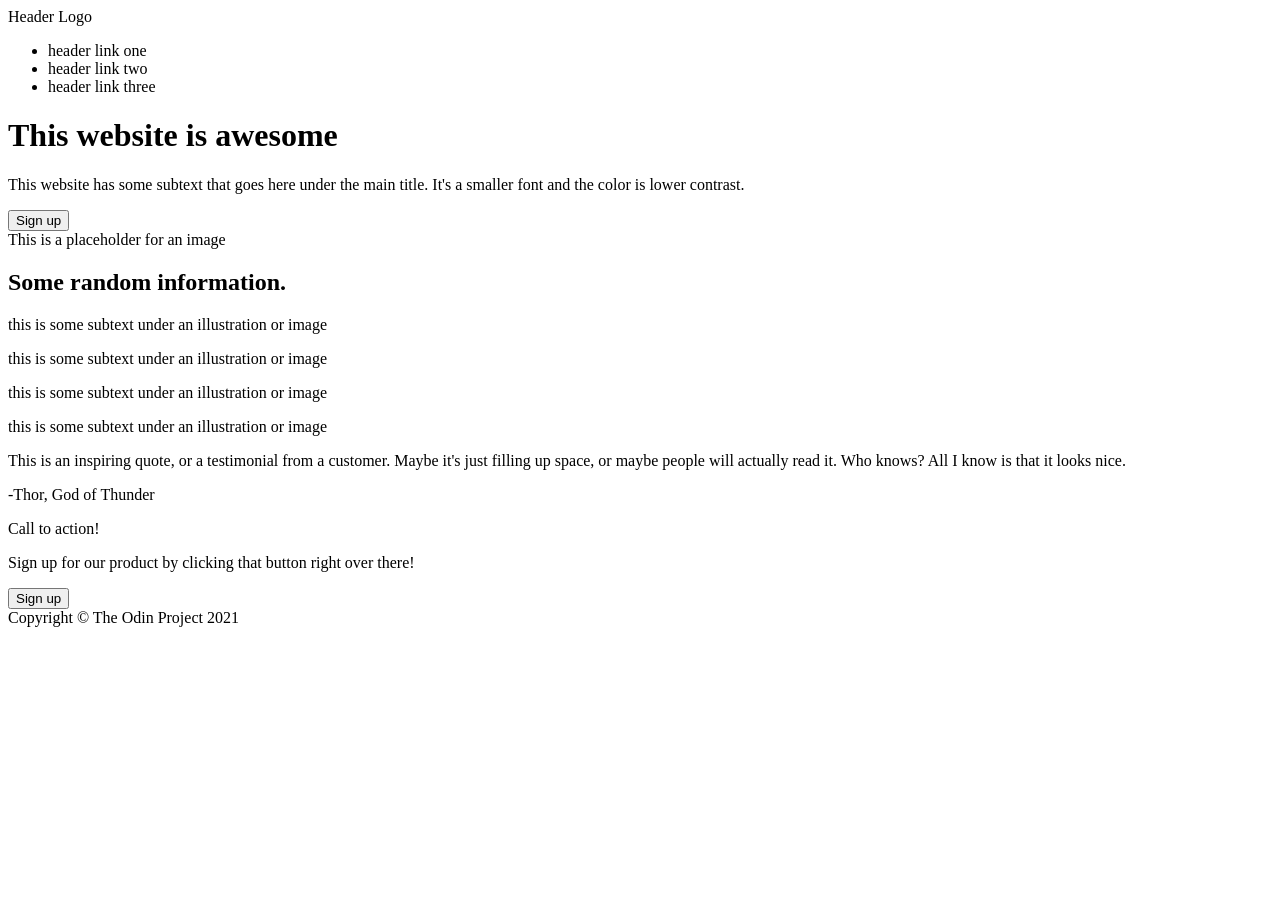
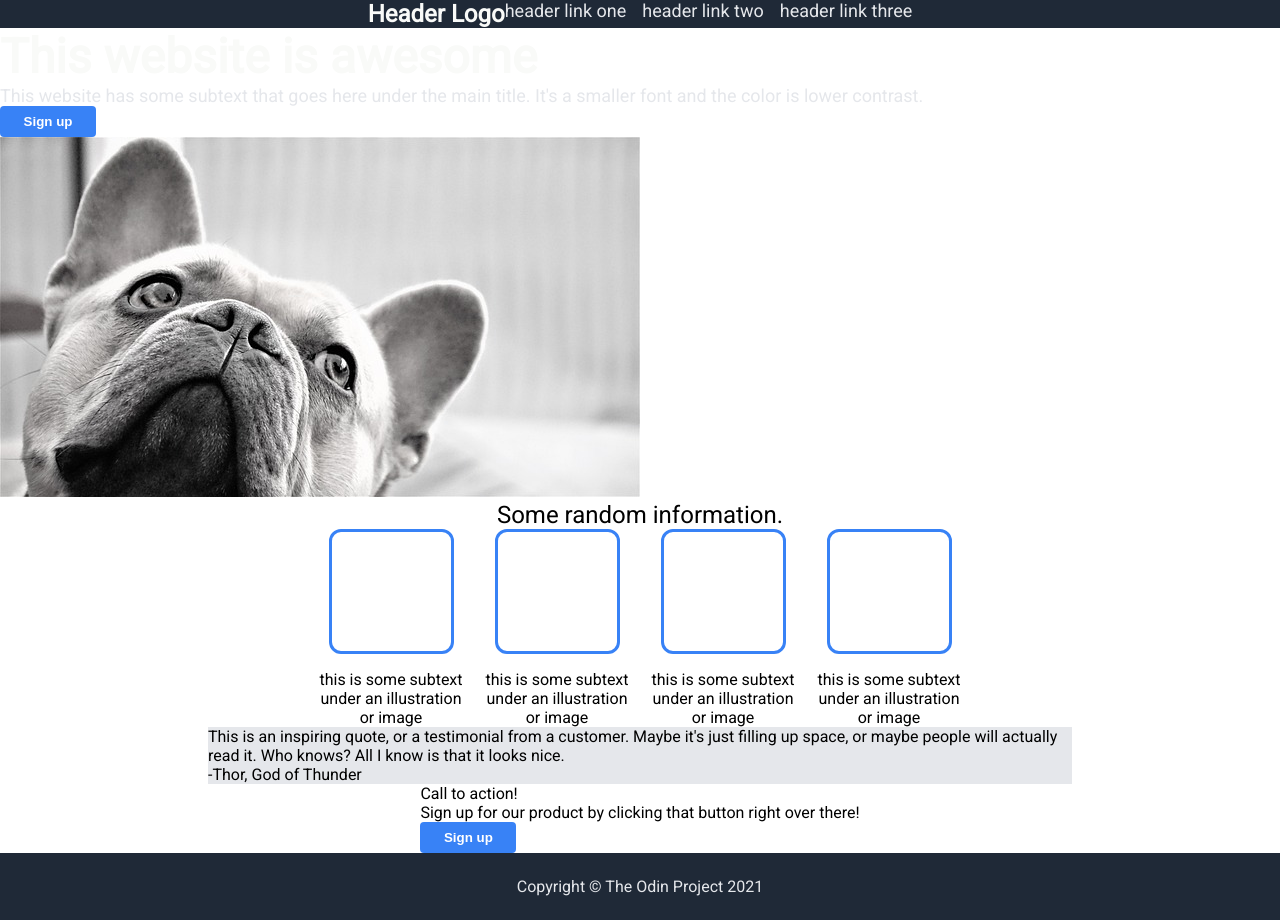
Before and after one commit to horusofoz/odin-landing-page, a plain HTML site: page index.html in a window 1280 px wide. Before the commit the page ends 816 px from the top, so only its background shows below. Drawn offline with Linux system fonts and the light colour scheme.

Commit message:
First pass of styling still work to do on quote and call to action

```diff
--- a/css/style.css
+++ b/css/style.css
@@ -1,5 +1,206 @@
+/*
+    CSS Reset from Digital Ocean
+*/
+
+html {
+  box-sizing: border-box;
+  font-size: 16px;
+}
+
+*,
+*:before,
+*:after {
+  box-sizing: inherit;
+}
+
+body,
+h1,
+h2,
+h3,
+h4,
+h5,
+h6,
+p,
+ol,
+ul {
+  margin: 0;
+  padding: 0;
+  font-weight: normal;
+}
+
+ol,
+ul {
+  list-style: none;
+}
+
+img {
+  max-width: 100%;
+  height: auto;
+}
+
+/***********************************************/
+
 body {
-    height: 100vh;
-    display: flexbox;
-    flex-direction: column;
+  height: 100vh;
+  display: flex;
+  flex-direction: column;
+  font-family: "Roboto", sans-serif;
 }
+
+header {
+  background-color: #1f2937;
+  display: flex;
+  flex-direction: center;
+  justify-content: center;
+}
+
+.container-header {
+  align-items: center;
+  display: flex;
+  flex-direction: row;
+  height: 50px;
+  justify-content: space-between;
+  width: 1080px;
+}
+
+.logo a {
+  color: #f9faf8;
+  font-size: 24px;
+  font-weight: 900;
+  text-decoration: none;
+}
+
+nav a {
+  color: #e5e7eb;
+  text-decoration: none;
+}
+
+nav ul {
+  display: flex;
+  flex-direction: row;
+  gap: 16px;
+}
+
+main {
+  display: flex;
+  flex-direction: column;
+  flex-grow: 1;
+}
+
+.main-hero {
+  background-color: #1f2937;
+  display: flex;
+  justify-content: center;
+}
+
+.main-hero-container {
+  align-items: stretch;
+  display: flex;
+  gap: 32px;
+  width: 1080px;
+}
+
+.main-hero-left {
+  display: flex;
+  flex-direction: column;
+  flex: 1;
+  justify-content: center;
+  gap: 16px
+
+}
+
+.main-hero-right {
+  flex: 1;
+  padding: 50px 0;
+}
+
+.main-hero-right img {
+  height: auto;
+  width: 100%;
+}
+
+.main-content {
+  align-items: center;
+  display: flex;
+  flex-direction: column;
+  flex-grow: 1;
+  justify-content: space-between;
+  padding: 0 100px;
+}
+
+.hero-text {
+  font-size: 48px;
+  color: #f9faf8;
+  font-weight: bolder;
+}
+
+.hero-secondary-text,
+.header-link-text {
+  font-size: 18px;
+  color: #e5e7eb;
+}
+
+button {
+  background-color: #3882f6;
+  border-radius: 4px;
+  border: none;
+  color: white;
+  font-weight: bold;
+  padding: 8px;
+  width: 96px;
+}
+
+.information-header-text {
+  font-size: 36px;
+  font-weight: bolder;
+  color: #1f2937;
+  padding: 32px 0;
+}
+
+.container-information {
+  display: flex;
+  flex-direction: column;
+  align-items: center;
+}
+
+.container-cards {
+  display: flex;
+  gap: 16px;
+}
+
+.card {
+  align-items: center;
+  display: flex;
+  flex-direction: column;
+  justify-content: center;
+  gap: 16px;
+  text-align: center;
+  width: 150px;
+}
+
+.card-image {
+  border: 3px #3882f6 solid;
+  border-radius: 12px;
+  width: 125px;
+  height: 125px;
+}
+
+.container-quote {
+  background-color: #e5e7eb;
+  width: 80%;
+}
+
+.quote-text {
+  color: #1F2937;
+  font-size: 36px;
+  font-style: italic;
+  font-weight: 300;
+}
+
+footer {
+  background-color: #1f2937;
+  color: #e5e7eb;
+  display: flex;
+  justify-content: center;
+  padding: 24px 0;
+}
--- a/index.html
+++ b/index.html
@@ -3,17 +3,23 @@
   <head>
     <meta charset="UTF-8" />
     <meta name="viewport" content="width=device-width, initial-scale=1.0" />
+    <link rel="preconnect" href="https://fonts.googleapis.com" />
+    <link rel="preconnect" href="https://fonts.gstatic.com" crossorigin />
+    <link
+      href="https://fonts.googleapis.com/css2?family=Roboto&display=swap"
+      rel="stylesheet"
+    />
     <link rel="stylesheet" href="/css/style.css" />
     <title>Document</title>
   </head>
   <body>
     <header>
-      <div class="logo">Header Logo</div>
+      <div class="logo"><a href="#">Header Logo</a></div>
       <nav>
-        <ul>
-          <li>header link one</li>
-          <li>header link two</li>
-          <li>header link three</li>
+        <ul class="header-link-text">
+          <li><a href="#">header link one</a></li>
+          <li><a href="#">header link two</a></li>
+          <li><a href="#">header link three</a></li>
         </ul>
       </nav>
     </header>
@@ -21,14 +27,16 @@
     <main>
       <div class="main-top">
         <div class="main-top-left">
-          <h1>This website is awesome</h1>
-          <p>
+          <h1 class="hero-text">This website is awesome</h1>
+          <p class="hero-secondary-text">
             This website has some subtext that goes here under the main title.
             It's a smaller font and the color is lower contrast.
           </p>
           <button>Sign up</button>
         </div>
-        <div class="main-top-right">This is a placeholder for an image</div>
+        <div class="main-top-right">
+          <img src="/img/french-bulldog-5219522_640.jpg" alt="A french bulldog" />
+        </div>
       </div>
 
       <div class="main-content">
@@ -52,13 +60,19 @@
           </div>
         </div>
         <div class="container-quote">
-            <p>This is an inspiring quote, or a testimonial from a customer. Maybe it's just filling up space, or maybe people will actually read it. Who knows? All I know is that it looks nice.</p>
+          <p>
+            This is an inspiring quote, or a testimonial from a customer. Maybe
+            it's just filling up space, or maybe people will actually read it.
+            Who knows? All I know is that it looks nice.
+          </p>
           <p>-Thor, God of Thunder</p>
         </div>
         <div class="container-action">
           <div class="action-text">
             <p>Call to action!</p>
-                <p>Sign up for our product by clicking that button right over there!</p>
+            <p>
+              Sign up for our product by clicking that button right over there!
+            </p>
           </div>
           <button>Sign up</button>
         </div>
```
Also changed, not shown: img/french-bulldog-5219522_640.jpg (added). Lines whose indentation alone changed are shown as unchanged.
